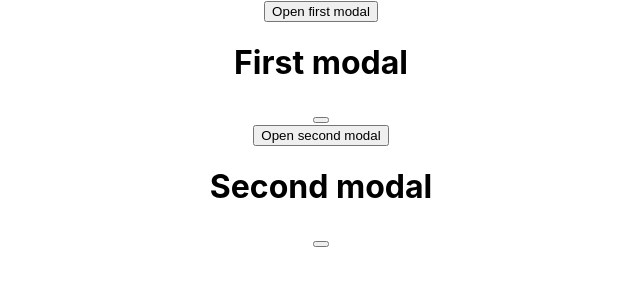
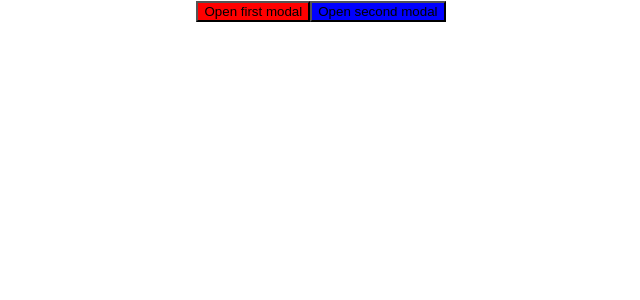
Before and after one commit to NewG10n/ReactHW1, a React (Create React App) app: page / in a window 1280 px wide. Shown: the top 300 px of the page, without its empty margins (319-959 px from the left). Built offline with nearby package versions, Linux system fonts and the light colour scheme.

Commit message:
added two buttons and modal container

```diff
--- a/src/App.jsx
+++ b/src/App.jsx
@@ -6,15 +6,29 @@ import Modal from "./components/modal";
 
 import "./App.css";
 
+const { useState } = React;
+
 function App() {
+  const [isModalOpen, setModalOpen] = useState(false);
+  const [modalContent, setModalContent] = useState('')
+
   return (
     <div className="App">
       <Container>
-        <Button text={"Open first modal"} />
-        <Modal header={"First modal"} />
+        <Button
+          color={"red"}
+          text={"Open first modal"}
+          modal={isModalOpen}
+          toggleModal={setModalOpen}
+        />
+        <Button
+          color={"blue"}
+          text={"Open second modal"}
+          modal={isModalOpen}
+          toggleModal={setModalOpen}
+        />
 
-        <Button text={"Open second modal"} />
-        <Modal header={"Second modal"} />
+        <Modal isOpen={isModalOpen} />
       </Container>
     </div>
   );
--- a/src/components/button/Button.jsx
+++ b/src/components/button/Button.jsx
@@ -1,7 +1,13 @@
 import React from "react";
 
-const Button = ({ text }) => {
-  return <button >{text}</button>;
+const Button = ({ color, text, modal, toggleModal }) => {
+  const handleButtonClick = () => toggleModal(!modal);
+
+  return (
+    <button style={{ background: color }} onClick={handleButtonClick}>
+      {text}
+    </button>
+  );
 };
 
 export default Button;
--- a/src/components/modal/Modal.jsx
+++ b/src/components/modal/Modal.jsx
@@ -1,13 +1,13 @@
 import React from "react";
 
-const Modal = ({ header, text, closeButton }) => {
-  return (
+const Modal = ({ isOpen, header, text, closeButton }) => {
+  return isOpen ? (
     <div className="modal">
       <h1>{header}</h1>
       <p>{text}</p>
       <button>{closeButton ? "X" : null}</button>
     </div>
-  );
+  ) : null;
 };
 
 export default Modal;
```
